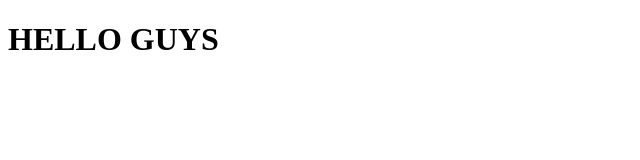
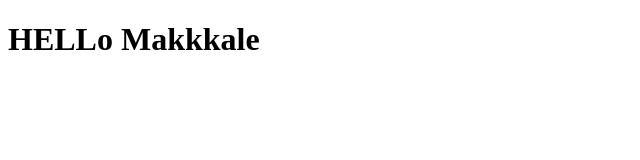
Before and after one commit to harishwinj/TUTORIAL1, a plain HTML site: page index.html in a window 1280 px wide. Shown: the whole page, without its empty margins (0-640 px from the left). Drawn offline with Linux system fonts and the light colour scheme.

Commit message:
Update index.html

```diff
--- a/index.html
+++ b/index.html
@@ -6,6 +6,6 @@
     <title>Document</title>
 </head>
 <body>
-    <h1>HELLO GUYS</h1>
+    <h1>HELLo Makkkale </h1>
 </body>
 </html>
```
